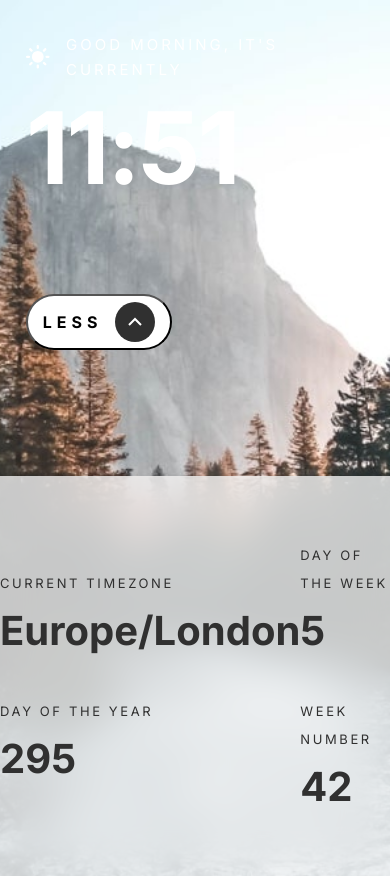
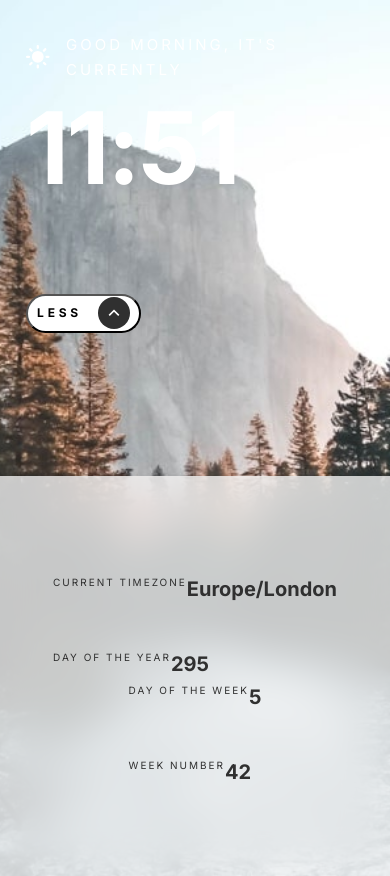
Before and after one commit to NImboNagatory/clock-app, a plain HTML site: page starter-code/index.html in a window 390 px wide. Both pictures are taken after a click on the button "MORE". Drawn offline with Linux system fonts and the light colour scheme; no server answers.

Commit message:
added mobile styling

```diff
--- a/starter-code/css/main.css
+++ b/starter-code/css/main.css
@@ -593,4 +593,128 @@ table {
         letter-spacing: 3px;
         text-transform: uppercase;
     }
+    .more__btn{
+        width: 115px;
+        height: 39px;
+        flex-shrink: 0;
+        gap:16px;
+    }
+
+    .more__btn > h1{
+        color: #000;
+        text-align: center;
+        font-family: Inter;
+        font-size: 12px;
+        font-style: normal;
+        font-weight: 700;
+        line-height: 14px; /* 116.667% */
+        letter-spacing: 3.75px;
+        text-transform: uppercase;
+    }
+    .more__btn > img{
+        width: 32px;
+        height: 32px;
+        flex-shrink: 0;
+    }
+    .info__container{
+        flex-direction: column;
+        justify-content: center;
+        align-items: center;
+    }
+    .timezone{
+        display: flex;
+        flex-direction: row;
+    }
+    .timezone > h2{
+        color: #303030;
+        font-family: Inter;
+        font-size: 10px;
+        font-style: normal;
+        font-weight: 400;
+        line-height: 28px; /* 280% */
+        letter-spacing: 2px;
+        text-transform: uppercase;
+    }
+    .timezone >h1{
+        color: #303030;
+        text-align: right;
+        font-family: Inter;
+        font-size: 20px;
+        font-style: normal;
+        font-weight: 700;
+        line-height: normal;
+    }
+    .yearday{
+        display: flex;
+        flex-direction: row;
+    }
+    .yearday > h2{
+        color: #303030;
+        font-family: Inter;
+        font-size: 10px;
+        font-style: normal;
+        font-weight: 400;
+        line-height: 28px; /* 280% */
+        letter-spacing: 2px;
+        text-transform: uppercase;
+    }
+    .yearday >h1{
+        color: #303030;
+        text-align: right;
+        font-family: Inter;
+        font-size: 20px;
+        font-style: normal;
+        font-weight: 700;
+        line-height: normal;
+    }
+    .dayofweek{
+        display: flex;
+        flex-direction: row;
+    }
+
+    .weeknum{
+        display: flex;
+        flex-direction: row;
+    }
+    .weeddaynum > div:nth-child(1) > h2{
+        color: #303030;
+        font-family: Inter;
+        font-size: 10px;
+        font-style: normal;
+        font-weight: 400;
+        line-height: 28px; /* 280% */
+        letter-spacing: 2px;
+        text-transform: uppercase;
+    }
+    .weeddaynum > div:nth-child(1) > h1{
+        color: #303030;
+        text-align: right;
+        font-family: Inter;
+        font-size: 20px;
+        font-style: normal;
+        font-weight: 700;
+        line-height: normal;
+    }
+
+
+    .weeddaynum > div:nth-child(2) > h2{
+        color: #303030;
+        font-family: Inter;
+        font-size: 10px;
+        font-style: normal;
+        font-weight: 400;
+        line-height: 28px; /* 280% */
+        letter-spacing: 2px;
+        text-transform: uppercase;
+    }
+    .weeddaynum > div:nth-child(2) > h1{
+        color: #303030;
+        text-align: right;
+        font-family: Inter;
+        font-size: 20px;
+        font-style: normal;
+        font-weight: 700;
+        line-height: normal;
+    }
+
 }
--- a/starter-code/index.html
+++ b/starter-code/index.html
@@ -54,11 +54,11 @@
         <div class="splitline">
         </div>
         <div class="weeddaynum">
-          <div>
+          <div class="dayofweek">
             <h2>Day of the week</h2>
             <h1 id="dayOfWeek">5</h1>
           </div>
-          <div>
+          <div class="weeknum">
             <h2>Week number</h2>
             <h1 id="weekNum">42</h1>
           </div>
```
